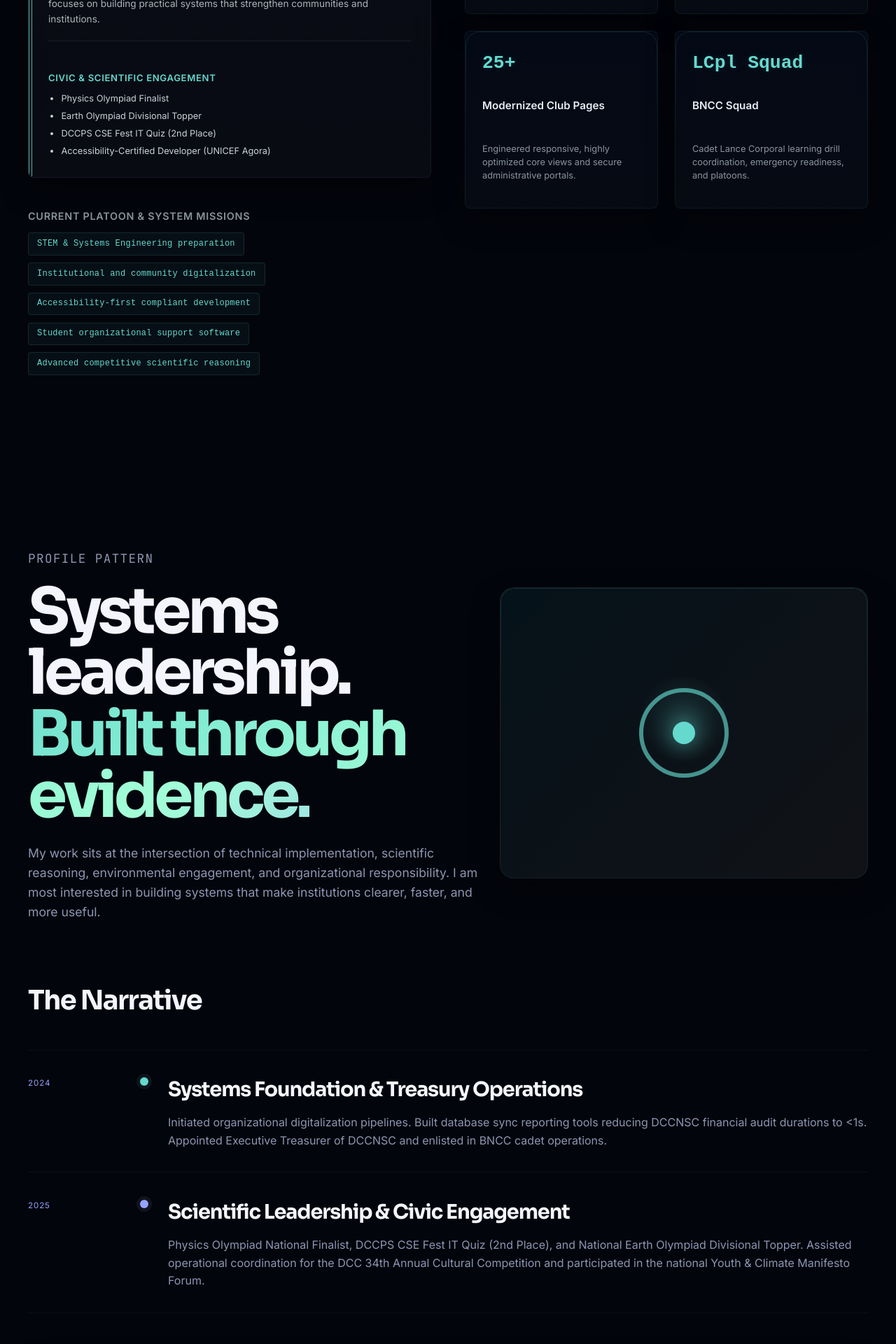
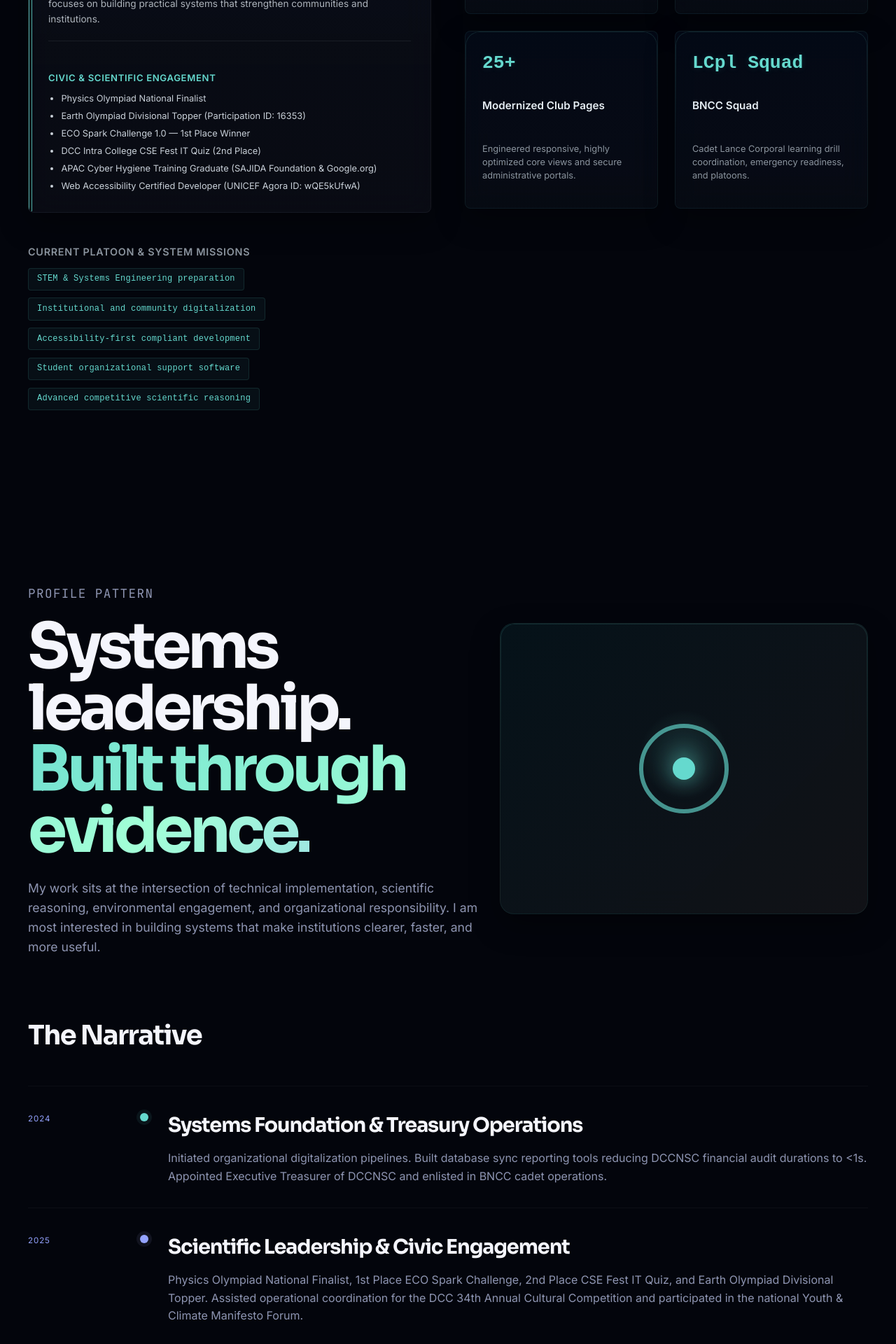
Before and after one commit to maherukhislam/Portfolio, a React (Vite) app: page / in a window 1280 px wide. Shown: the part 1580-3500 px from the top of the page at 70% size. Built offline with nearby package versions, Linux system fonts and the light colour scheme.

Commit message:
feat: add highlights section component and professional dossier metadata

```diff
--- a/index.html
+++ b/index.html
@@ -117,7 +117,12 @@
     ],
     "award": [
       "BDOC Physics Olympiad National Finalist 2025",
-      "National Earth Olympiad Divisional Topper 2025"
+      "National Earth Olympiad Divisional Topper 2025 (ID: 16353)",
+      "ECO Spark Challenge 1.0 Quiz Competition 1st Place Winner",
+      "DCC Intra College CSE Fest 2025 IT Quiz 2nd Place",
+      "UNICEF Agora Web Accessibility Certified Developer (ID: wQE5kUfwA)",
+      "APAC Cyber Hygiene Training Graduate (SAJIDA Foundation & Google.org)",
+      "Dhaka Commerce College 34th Annual Cultural Competition Outstanding Volunteer"
     ],
     "description": "Md. Maherukh Islam is a multidisciplinary student innovator, developer, and systems builder based in Dhaka, Bangladesh, specializing in engineering digital pipelines and local ledger databases."
   }
--- a/src/components/sections/HighlightsSection.tsx
+++ b/src/components/sections/HighlightsSection.tsx
@@ -35,10 +35,12 @@ export function HighlightsSection({ data }: Readonly<HighlightsSectionProps>) {
                 Civic &amp; Scientific Engagement
               </h5>
               <ul style={{ margin: 0, paddingLeft: "1.15rem", display: "flex", flexDirection: "column", gap: "0.45rem" }}>
-                <li style={{ fontSize: "0.8rem", color: "#c9d1d9", lineHeight: "1.4" }}>Physics Olympiad Finalist</li>
-                <li style={{ fontSize: "0.8rem", color: "#c9d1d9", lineHeight: "1.4" }}>Earth Olympiad Divisional Topper</li>
-                <li style={{ fontSize: "0.8rem", color: "#c9d1d9", lineHeight: "1.4" }}>DCCPS CSE Fest IT Quiz (2nd Place)</li>
-                <li style={{ fontSize: "0.8rem", color: "#c9d1d9", lineHeight: "1.4" }}>Accessibility-Certified Developer (UNICEF Agora)</li>
+                <li style={{ fontSize: "0.8rem", color: "#c9d1d9", lineHeight: "1.4" }}>Physics Olympiad National Finalist</li>
+                <li style={{ fontSize: "0.8rem", color: "#c9d1d9", lineHeight: "1.4" }}>Earth Olympiad Divisional Topper (Participation ID: 16353)</li>
+                <li style={{ fontSize: "0.8rem", color: "#c9d1d9", lineHeight: "1.4" }}>ECO Spark Challenge 1.0 — 1st Place Winner</li>
+                <li style={{ fontSize: "0.8rem", color: "#c9d1d9", lineHeight: "1.4" }}>DCC Intra College CSE Fest IT Quiz (2nd Place)</li>
+                <li style={{ fontSize: "0.8rem", color: "#c9d1d9", lineHeight: "1.4" }}>APAC Cyber Hygiene Training Graduate (SAJIDA Foundation &amp; Google.org)</li>
+                <li style={{ fontSize: "0.8rem", color: "#c9d1d9", lineHeight: "1.4" }}>Web Accessibility Certified Developer (UNICEF Agora ID: wQE5kUfwA)</li>
               </ul>
             </div>
           </div>
--- a/src/data/mockData.ts
+++ b/src/data/mockData.ts
@@ -171,7 +171,7 @@ export const portfolioData = {
         phase: "2025",
         title: "Scientific Leadership & Civic Engagement",
         description:
-          "Physics Olympiad National Finalist, DCCPS CSE Fest IT Quiz (2nd Place), and National Earth Olympiad Divisional Topper. Assisted operational coordination for the DCC 34th Annual Cultural Competition and participated in the national Youth & Climate Manifesto Forum.",
+          "Physics Olympiad National Finalist, 1st Place ECO Spark Challenge, 2nd Place CSE Fest IT Quiz, and Earth Olympiad Divisional Topper. Assisted operational coordination for the DCC 34th Annual Cultural Competition and participated in the national Youth & Climate Manifesto Forum.",
         tone: "primary",
       },
     ] as const satisfies readonly TimelineItem[],
@@ -300,34 +300,84 @@ export const portfolioData = {
     science: [
       {
         icon: "PHY",
-        title: "BDOC Physics Olympiad",
-        meta: "National Finalist / 2025",
+        title: "BDOC Physics Olympiad 2025",
+        meta: "National Finalist",
         description:
-          "National-level finalist, indicating deep conceptual understanding, mathematical reasoning, persistence under competition, and analytical scientific aptitude.",
+          "Awarded Certificate of Achievement by Bangladesh Olympiad Challenge (BDOC) as a national-level finalist for conceptual and analytical excellence in competitive physics.",
       },
       {
         icon: "EAR",
-        title: "National Earth Olympiad",
-        meta: "Divisional Topper / 2025",
+        title: "National Earth Olympiad 2025",
+        meta: "Divisional Topper / July 2025",
         description:
-          "Recognized as the Divisional Topper by the Bangladesh Youth Environmental Initiative (BYEI), proving mastery in ecological geology, earth sciences, and sustainability.",
+          "Recognized as a Divisional Topper by the Bangladesh Youth Environmental Initiative (BYEI) for environmental science mastery. Participation ID: 16353.",
         metaTone: "blue",
       },
+      {
+        icon: "ECO",
+        title: "ECO Spark Challenge 1.0",
+        meta: "First Place (1st) / 2025",
+        description:
+          "Achieved First Place in the ECO Spark Challenge 1.0 Quiz Competition organized by Dhaka Commerce College Nature Study Club, in recognition of outstanding excellence.",
+      },
+      {
+        icon: "IT",
+        title: "DCC Intra College CSE Fest 2025",
+        meta: "IT Quiz (2nd Place) / May 18-19, 2025",
+        description:
+          "Achieved 2nd place in the Junior IT Quiz competition organized by the Dhaka Commerce College Programming Society (DCCPS).",
+        metaTone: "blue",
+      },
+      {
+        icon: "SCI",
+        title: "1st DCCSC Online Quiz",
+        meta: "Achievement / DCC Science Club",
+        description:
+          "Awarded Certificate of Achievement for successful performance in the online quiz segment organized by Dhaka Commerce College Science Club.",
+      },
+      {
+        icon: "QZ",
+        title: "Bijoy Quiz Competition 2024",
+        meta: "University of Dhaka / Dec 16, 2024",
+        description:
+          "Participated as a competitor in the Victory Day quiz organized by Shahid Sergeant Zahurul Huq Hall Quiz Club, University of Dhaka.",
+        metaTone: "blue",
+      },
+      {
+        icon: "ENV",
+        title: "Environment Quiz Olympiad",
+        meta: "Participation / Nov 19, 2024",
+        description:
+          "Awarded Certificate of Participation for ecological quiz segment organized by Dhaka Commerce College Nature Study Club.",
+      }
     ] as const satisfies readonly AwardItem[],
     training: [
       {
         title: "Web Accessibility (UNICEF Agora)",
-        meta: "Verified Certification / 2025",
+        meta: "Verified Certification / Dec 26, 2024",
         description:
-          "Completed comprehensive training in inclusive web design, WCAG standards, keyboard navigational accessibility, and user-equity in technology.",
+          "Completed comprehensive training in inclusive web design, WCAG standards, keyboard navigational accessibility, and user-equity. Verification ID: wQE5kUfwA.",
         metaTone: "blue",
       },
       {
+        title: "Cyber Hygiene Training",
+        meta: "APAC Cybersecurity Fund / May 30, 2025",
+        description:
+          "Successfully completed Cyber Hygiene Training jointly organized by The Asia Foundation and SAJIDA Foundation, supported by Google.org, CyberPeace Institute, and Global Cyber Alliance.",
+      },
+      {
         title: "Workplace Communication Essentials",
-        meta: "Passport to Earning (P2E) Bangladesh",
+        meta: "Passport to Earning BD / June 15, 2025",
         description:
-          "Completed professional readiness certification focused on leadership communication, team synergy, logical writing, and executive presence.",
+          "Completed professional readiness and leadership communication certification offered by UNICEF Passport to Earning Bangladesh and Wadhwani Foundation.",
+        metaTone: "blue",
       },
+      {
+        title: "Manifesto Talk — Youth, Environment & Climate",
+        meta: "Discussion Forum / May 31, 2025",
+        description:
+          "Attended national youth discussion forum held at the Department of Environment, focusing on climate action, youth empowerment, and sustainability guidelines.",
+      }
     ] as const satisfies readonly AwardItem[],
     leadershipLogs: [
       {
@@ -363,9 +413,20 @@ export const portfolioData = {
           "Become Divisional Topper in the National Earth Olympiad, demonstrating deep expertise in earth sciences and sustainability",
           "wrote and presented educational content on ecological geology, climate change, and conservation for student audiences",
           "perticipated in environmental initiatives and workshops to promote sustainability awareness on campus and in the community"
-
         ],
         icon: "EARTH",
+      },
+      {
+        role: "Cultural Competition Operations Volunteer",
+        organization: "Dhaka Commerce College",
+        period: "Nov 5 - 11, 2025",
+        impact: "Assisted in operational coordination and event execution during the 34th Annual Cultural Competition.",
+        details: [
+          "Awarded Certificate of Appreciation for generous effort and volunteering service (Class XII, Roll S10064)",
+          "Supported crowd control, scheduling alignments, and coordination of stage events at the campus venue",
+          "Collaborated directly with college administration to ensure standard operational guidelines were maintained"
+        ],
+        icon: "OPS",
       }
     ] as const satisfies readonly LeadershipItem[],
   } as const,
```
Also changed, not shown: public/llms.txt.
